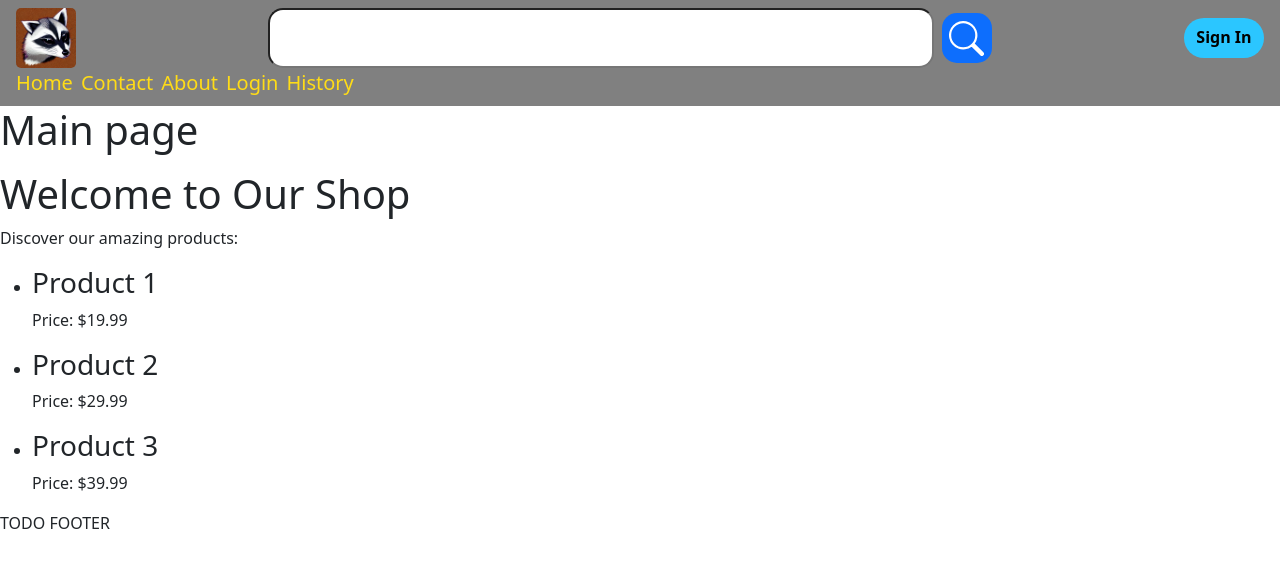
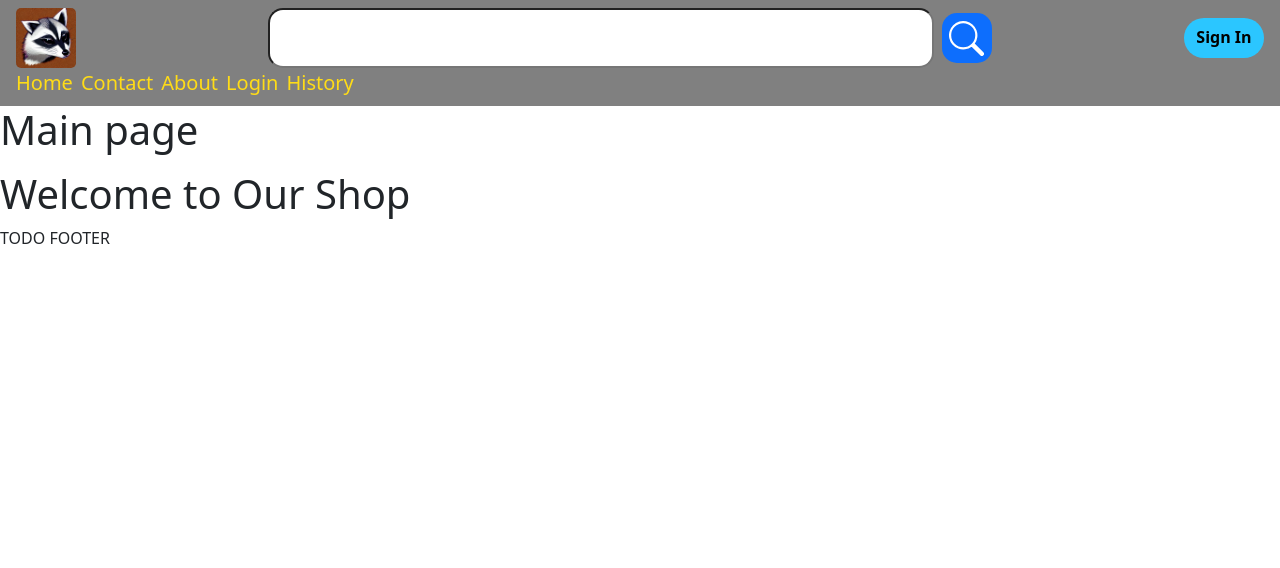
Before and after one commit to ReDesignIT-Dev/DRF_With_React, a React (Create React App) app in the folder frontend/: page / in a window 1280 px wide. Shown: the top 568 px of the page. Built offline with nearby package versions, Linux system fonts and the light colour scheme.

Commit message:
move and upgrade api requests

```diff
--- /dev/null
+++ b/frontend/src/config.js
@@ -0,0 +1,3 @@
+const BASE_URL = 'http://localhost:8000';
+
+export default BASE_URL;
--- a/frontend/src/pages/Home.js
+++ b/frontend/src/pages/Home.js
@@ -1,29 +1,21 @@
-import axios from 'components/axiosConfig';
+import { getData } from 'services/apiRequests';
 import { useState, useEffect } from 'react';
 
 export default function Home() {
   const [message, setMessage] = useState('');
-  const [products, setProducts] = useState([]);
 
   useEffect(() => {
-    // Fetch products or data from an API
-    // For now, let's mock some data
-    const mockProducts = [
-      { id: 1, name: 'Product 1', price: 19.99 },
-      { id: 2, name: 'Product 2', price: 29.99 },
-      { id: 3, name: 'Product 3', price: 39.99 },
-    ];
 
-    setProducts(mockProducts);
-  }, []);
-  useEffect(() => {
-    axios.get('')
-      .then(response => {
-        setMessage(response.data.message);
-      })
-      .catch(error => {
+    async function fetchData() {
+      try {
+        const response = await getData('');
+        setMessage(response.message);
+      } catch (error) {
         console.log(error);
-      });
+      }
+    }
+
+    fetchData();
   }, []);
   return (
     <div>
@@ -31,20 +23,8 @@ export default function Home() {
 
       <p>{message}</p>
 
+      <h1>Welcome to Our Shop</h1>
 
-
-      <h1>Welcome to Our Shop</h1>
-      <p>Discover our amazing products:</p>
-
-      <ul>
-        {products.map(product => (
-          <li key={product.id}>
-            <h3>{product.name}</h3>
-            <p>Price: ${product.price}</p>
-            {/* Add more product details or buttons as needed */}
-          </li>
-        ))}
-      </ul>
     </div>
   );
 }
--- /dev/null
+++ b/frontend/src/services/apiRequests.js
@@ -0,0 +1,27 @@
+import axios from 'services/axiosConfig';
+
+export async function postData(endpoint, data) {
+    try {
+        const response = await axios.post(endpoint, data, {
+            headers: {
+                'Content-Type': 'application/json',
+            },
+        });
+        return response.data;
+    } catch (error) {
+        throw new Error('Failed to post data');
+    }
+}
+
+export async function getData(endpoint) {
+    try {
+        const response = await axios.get(endpoint, {
+            headers: {
+                'Content-Type': 'application/json',
+            },
+        });
+        return response.data;
+    } catch (error) {
+        throw new Error('Failed to get data');
+    }
+}
--- a/frontend/src/components/axiosConfig.js
+++ b/frontend/src/services/axiosConfig.js
@@ -1,7 +1,8 @@
 import axios from 'axios';
+import BASE_URL from 'config';
 
 const instance = axios.create({
-  baseURL: 'http://localhost:8000',
+  baseURL: BASE_URL,
   timeout: 5000,
 });
 
```
